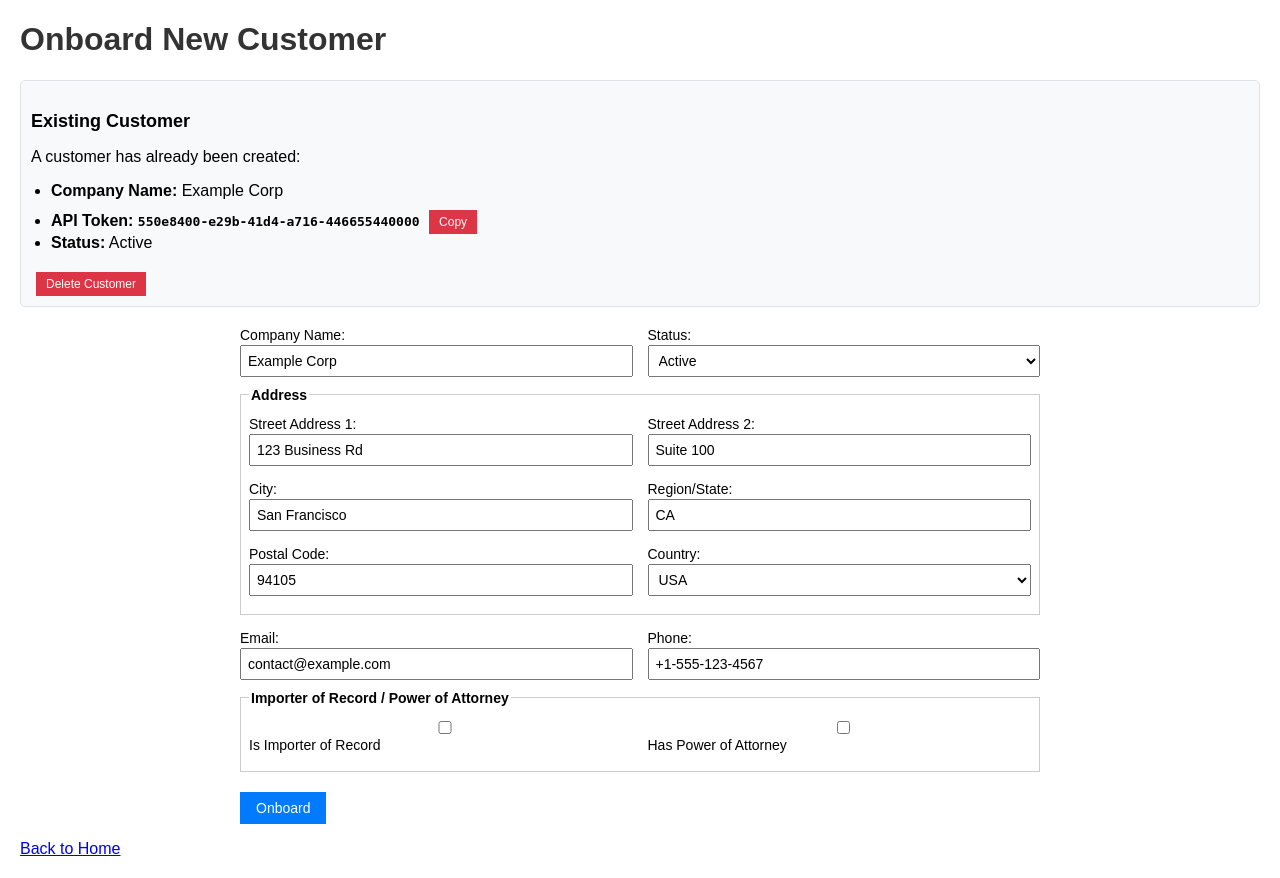
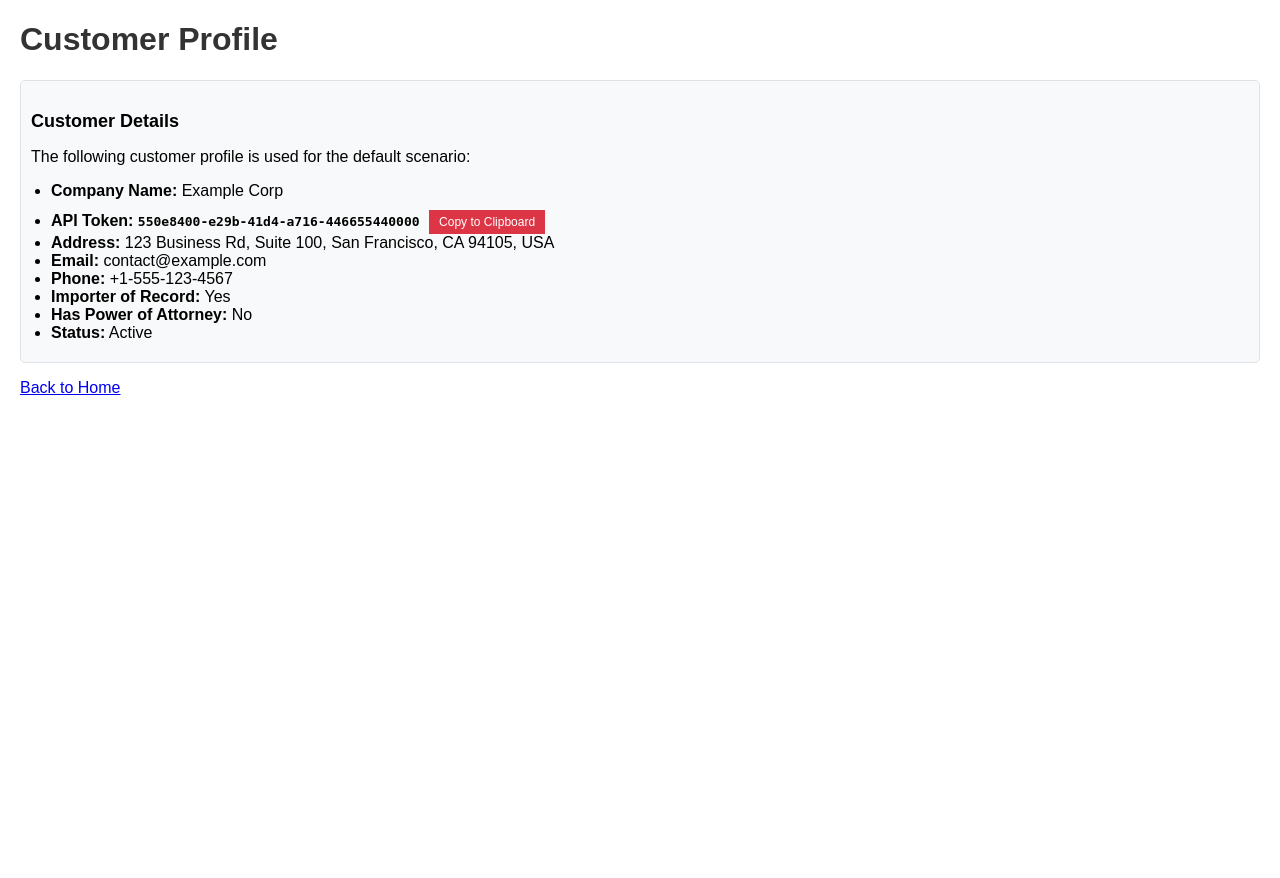
Before and after one commit to kabanec/PGA_flags, a Flask app: page /onboard in a window 1280 px wide. After the commit the page ends 395 px from the top, so only its background shows below. Run offline with Flask 3, Linux system fonts and the light colour scheme.

Commit message:
Add files via upload

```diff
--- a/templates/onboard.html
+++ b/templates/onboard.html
@@ -2,163 +2,41 @@
 <html lang="en">
 <head>
     <meta charset="UTF-8">
-    <title>Onboard New Customer</title>
+    <title>Customer Profile</title>
     <link rel="stylesheet" href="{{ url_for('static', filename='style.css') }}">
     <script>
-        function togglePOAFields() {
-            const isImporter = document.getElementById('is_importer_of_record').checked;
-            const hasPOA = document.getElementById('has_poa');
-            const poaFields = document.getElementById('poa_fields');
-
-            hasPOA.disabled = isImporter;
-            hasPOA.checked = false;
-            poaFields.style.display = isImporter || !hasPOA.checked ? 'none' : 'block';
-        }
-
-        function togglePOAUpload() {
-            const hasPOA = document.getElementById('has_poa').checked;
-            const poaFields = document.getElementById('poa_fields');
-            poaFields.style.display = hasPOA ? 'block' : 'none';
-        }
-
         function copyToClipboard() {
             const apiToken = document.getElementById('api_token').textContent;
             navigator.clipboard.writeText(apiToken).then(() => {
                 alert('API Token copied to clipboard!');
             });
         }
-
-        window.onload = function() {
-            togglePOAFields();
-        };
     </script>
 </head>
 <body>
-    <h1>Onboard New Customer</h1>
+    <h1>Customer Profile</h1>
 
     {% if existing_customer %}
     <div class="existing-customer">
-        <h2>Existing Customer</h2>
-        <p>A customer has already been created:</p>
+        <h2>Customer Details</h2>
+        <p>The following customer profile is used for the default scenario:</p>
         <ul>
             <li><strong>Company Name:</strong> {{ existing_customer.company_name }}</li>
-            <li><strong>API Token:</strong> <span id="existing_api_token">{{ existing_api_token }}</span>
-                <button onclick="navigator.clipboard.writeText('{{ existing_api_token }}').then(() => alert('API Token copied to clipboard!'))">Copy</button>
+            <li><strong>API Token:</strong> <span id="api_token">{{ existing_api_token }}</span>
+                <button onclick="copyToClipboard()">Copy to Clipboard</button>
             </li>
+            <li><strong>Address:</strong> {{ existing_customer.address.street_address_1 }}{% if existing_customer.address.street_address_2 %}, {{ existing_customer.address.street_address_2 }}{% endif %}, {{ existing_customer.address.city }}, {{ existing_customer.address.region }} {{ existing_customer.address.postal_code }}, {{ existing_customer.address.country }}</li>
+            <li><strong>Email:</strong> {{ existing_customer.contact.email }}</li>
+            <li><strong>Phone:</strong> {{ existing_customer.contact.phone }}</li>
+            <li><strong>Importer of Record:</strong> {{ 'Yes' if existing_customer.is_importer_of_record else 'No' }}</li>
+            <li><strong>Has Power of Attorney:</strong> {{ 'Yes' if existing_customer.has_poa else 'No' }}</li>
             <li><strong>Status:</strong> {{ existing_customer.status }}</li>
         </ul>
-        <form method="POST" action="{{ url_for('delete_customer', api_token=existing_api_token) }}" onsubmit="return confirm('Are you sure you want to delete this customer?');">
-            <button type="submit" class="delete-button">Delete Customer</button>
-        </form>
     </div>
     {% else %}
-    <p>No customer has been created yet. Use the form below to onboard a new customer.</p>
+    <p>No customer profile found. Please ensure customer_default.json is correctly set up.</p>
     {% endif %}
 
-    {% if success %}
-    <div class="success-message">
-        <p>Onboarding successful! Your API token is: <span id="api_token">{{ api_token }}</span></p>
-        <button onclick="copyToClipboard()">Copy to Clipboard</button>
-    </div>
-    {% endif %}
-
-    <form method="POST" enctype="multipart/form-data" class="compact-form">
-        <div class="form-row">
-            <div class="form-group">
-                <label for="company_name">Company Name:</label>
-                <input type="text" id="company_name" name="company_name" value="Example Corp" required>
-            </div>
-            <div class="form-group">
-                <label for="status">Status:</label>
-                <select id="status" name="status">
-                    <option value="Active" selected>Active</option>
-                    <option value="Inactive">Inactive</option>
-                </select>
-            </div>
-        </div>
-
-        <fieldset>
-            <legend>Address</legend>
-            <div class="form-row">
-                <div class="form-group">
-                    <label for="street_address_1">Street Address 1:</label>
-                    <input type="text" id="street_address_1" name="street_address_1" value="123 Business Rd" required>
-                </div>
-                <div class="form-group">
-                    <label for="street_address_2">Street Address 2:</label>
-                    <input type="text" id="street_address_2" name="street_address_2" value="Suite 100">
-                </div>
-            </div>
-            <div class="form-row">
-                <div class="form-group">
-                    <label for="city">City:</label>
-                    <input type="text" id="city" name="city" value="San Francisco" required>
-                </div>
-                <div class="form-group">
-                    <label for="region">Region/State:</label>
-                    <input type="text" id="region" name="region" value="CA" required>
-                </div>
-            </div>
-            <div class="form-row">
-                <div class="form-group">
-                    <label for="postal_code">Postal Code:</label>
-                    <input type="text" id="postal_code" name="postal_code" value="94105" required>
-                </div>
-                <div class="form-group">
-                    <label for="country">Country:</label>
-                    <select id="country" name="country" required>
-                        <option value="USA" selected>USA</option>
-                        <option value="Canada">Canada</option>
-                        <option value="Mexico">Mexico</option>
-                        <option value="China">China</option>
-                    </select>
-                </div>
-            </div>
-        </fieldset>
-
-        <div class="form-row">
-            <div class="form-group">
-                <label for="email">Email:</label>
-                <input type="email" id="email" name="email" value="contact@example.com" required>
-            </div>
-            <div class="form-group">
-                <label for="phone">Phone:</label>
-                <input type="tel" id="phone" name="phone" value="+1-555-123-4567" required>
-            </div>
-        </div>
-
-        <fieldset>
-            <legend>Importer of Record / Power of Attorney</legend>
-            <div class="form-row">
-                <div class="form-group">
-                    <label for="is_importer_of_record">
-                        <input type="checkbox" id="is_importer_of_record" name="is_importer_of_record" onchange="togglePOAFields()">
-                        Is Importer of Record
-                    </label>
-                </div>
-                <div class="form-group">
-                    <label for="has_poa">
-                        <input type="checkbox" id="has_poa" name="has_poa" onchange="togglePOAUpload()" disabled>
-                        Has Power of Attorney
-                    </label>
-                </div>
-            </div>
-            <div id="poa_fields" style="display: none;">
-                <div class="form-row">
-                    <div class="form-group">
-                        <label for="poa_file">POA Document (PDF):</label>
-                        <input type="file" id="poa_file" name="poa_file" accept=".pdf">
-                    </div>
-                    <div class="form-group">
-                        <label for="poa_expiry_date">Expiry Date:</label>
-                        <input type="date" id="poa_expiry_date" name="poa_expiry_date" value="2025-12-31">
-                    </div>
-                </div>
-            </div>
-        </fieldset>
-
-        <button type="submit">Onboard</button>
-    </form>
     <p><a href="{{ url_for('home') }}">Back to Home</a></p>
 </body>
 </html>
```
